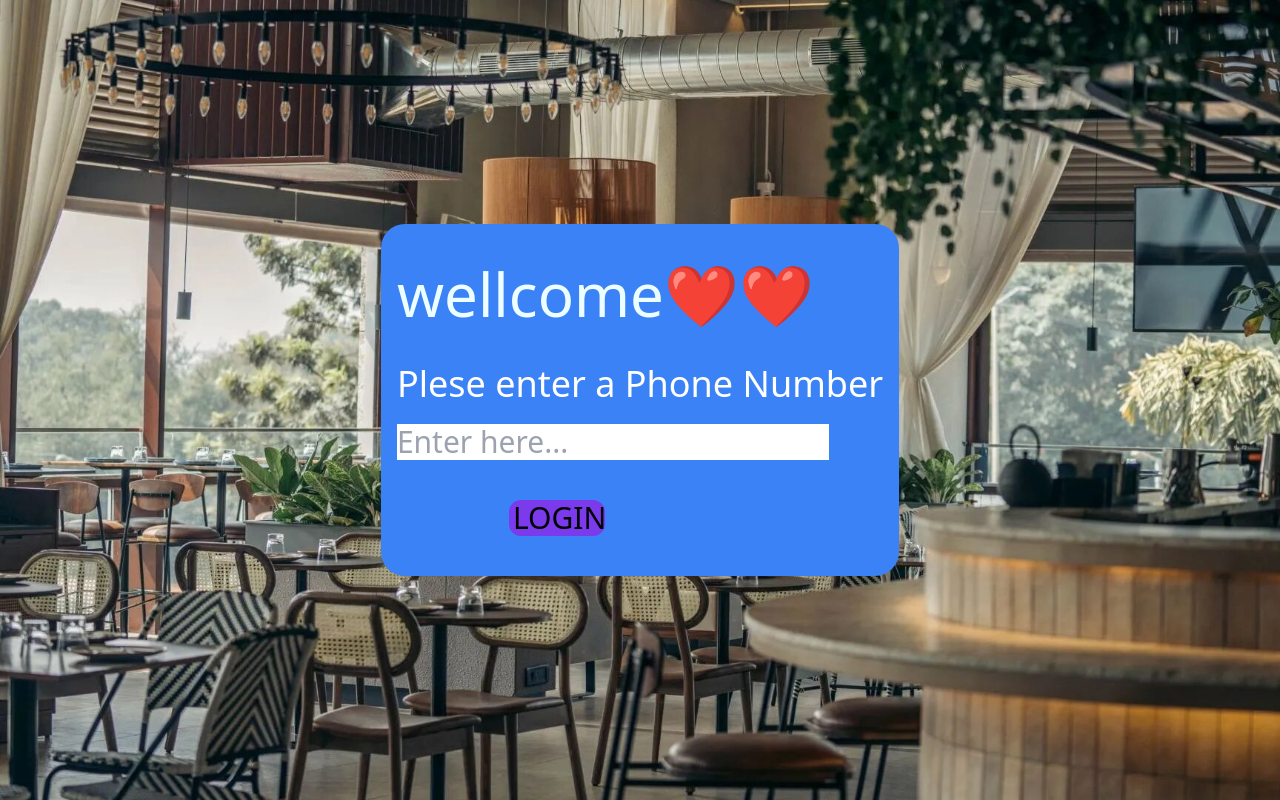
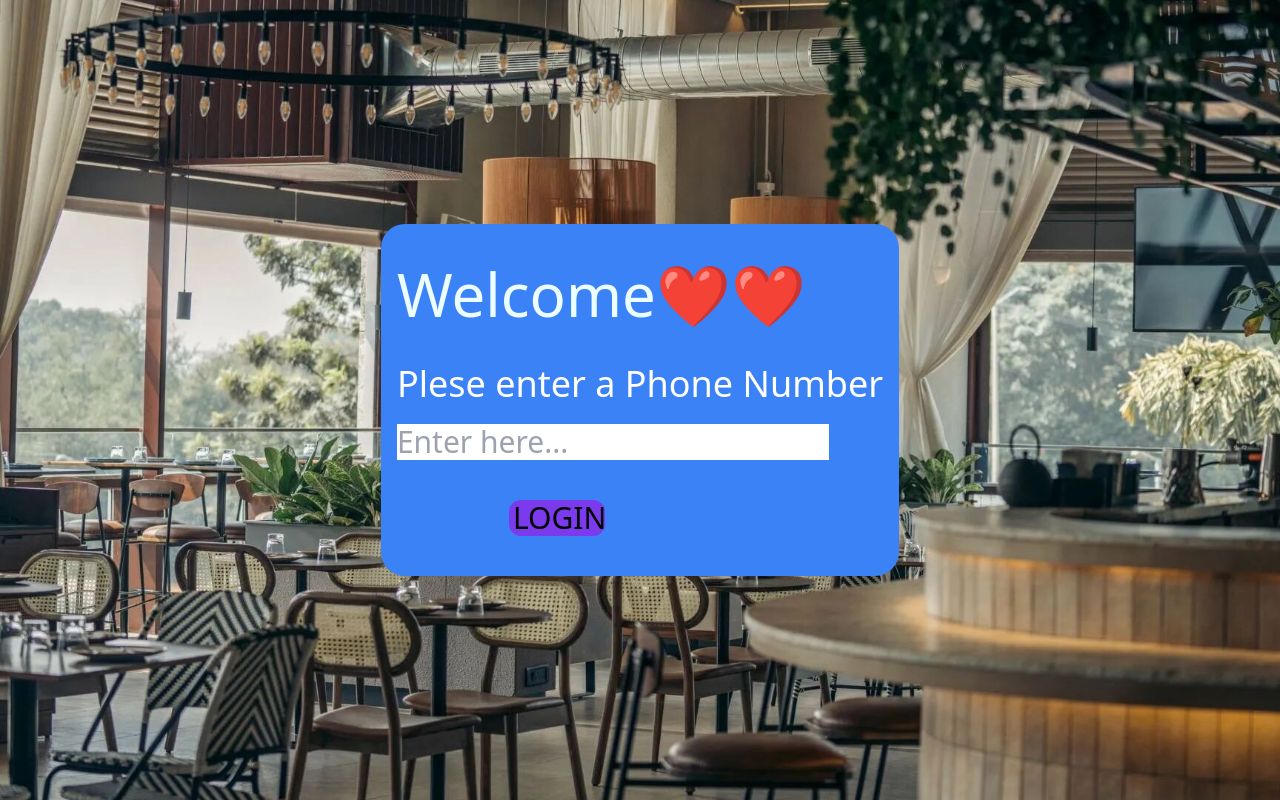
Before and after one commit to Rajit-125/fest, a React (Vite) app: page /login in a window 1280 px wide. Built offline with nearby package versions, Linux system fonts and the light colour scheme; no server answers; the database is empty.

Commit message:
added newly

```diff
--- a/src/pages/LoginPage.jsx
+++ b/src/pages/LoginPage.jsx
@@ -26,7 +26,7 @@ function LoginPage() {
       <div className=" w-full h-[100vh] flex flex-col flex-1 items-center justify-center bg-[url('./assets/rest.jpg')] bg-cover">
         <div className=" bg-blue-500 rounded-3xl px-4">
           <div>
-            <h1 className=" my-10 flex text-6xl text-cyan-50">wellcome❤️❤️</h1>
+            <h1 className=" my-10 flex text-6xl text-cyan-50">Welcome❤️❤️</h1>
           </div>
           <div className=" flex items-center ">
             <form id='login-form' method='POST' onSubmit={(e) => handlelogin(e, phonenumber)}>
--- a/src/pages/Otp.jsx
+++ b/src/pages/Otp.jsx
@@ -26,7 +26,7 @@ function Otp() {
         <>
             <div className=" w-full h-[100vh] flex flex-col flex-1 items-center justify-center bg-[url('./assets/OMG.jpg')] bg-cover">
                 <form id='login-form' method='POST' onSubmit={(e) => handlesignin(e, number,otp)}>
-                    <div className=" flex items-center text-4xl text-red-500"> <label htmlFor="otp">Plese enter an OTP</label> </div>
+                    <div className=" flex items-center text-4xl text-white"> <label htmlFor="otp">Plese enter an OTP</label> </div>
                     <div className=" my-5 flex items-center text-3xl"> <input otp number="otp" placeholder='Enter here...' type='text' value={otp} onChange={(e)=>setotp(e.target.value)}/> </div>
                     <div className=" mx-28 my-10 w-24 flex items-center text-3xl bg-violet-600 hover:text-red-400 px-1 rounded-xl"> <button type='submit'>LOGIN</button></div>
                 </form>
```
